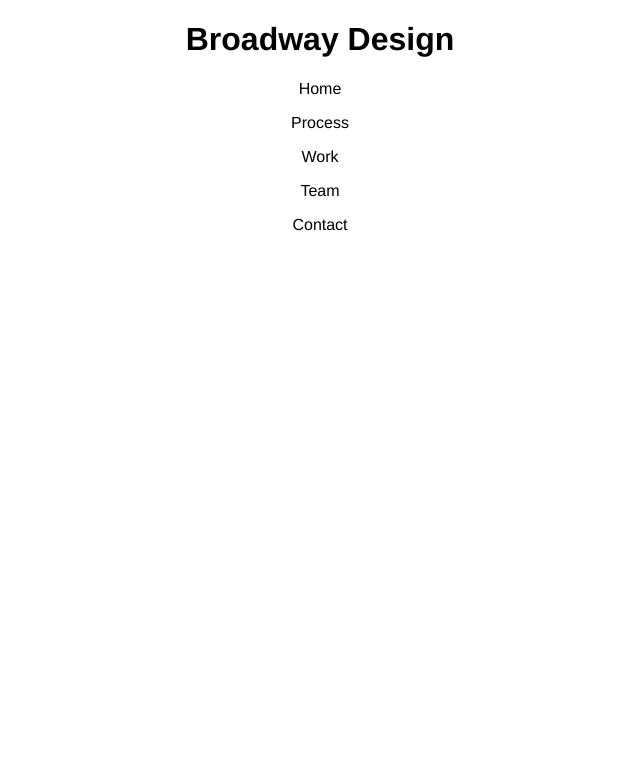
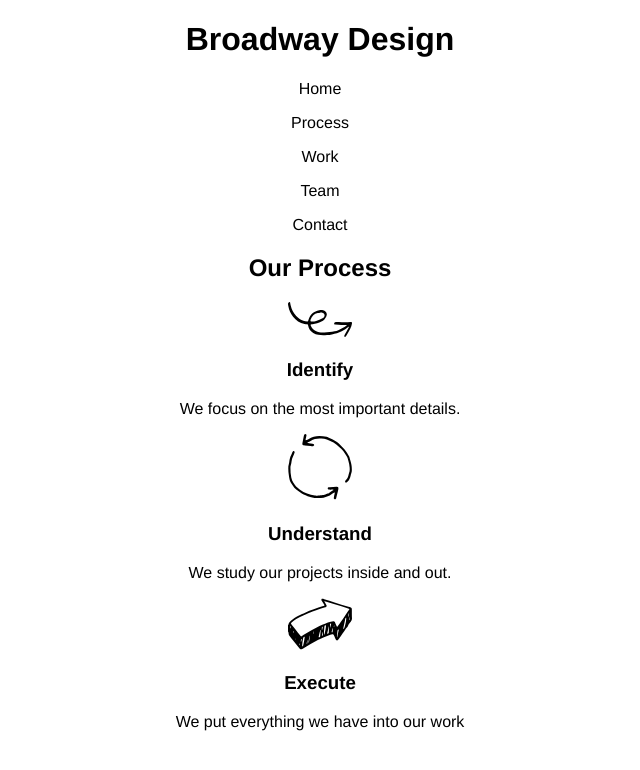
Before and after one commit to ejohnsonb/broadwaydesign, a plain HTML site: page index.html in a window 1280 px wide. Shown: the whole page, without its empty margins (320-960 px from the left). Drawn offline with Linux system fonts and the light colour scheme.

Commit message:
Add process images and text

```diff
--- a/index.html
+++ b/index.html
@@ -6,13 +6,35 @@
     <title>Broadway Design</title>
   </head>
   <body>
+
     <div id="header">
+
       <h1>Broadway Design</h1>
+
       <p><a>Home</a></p>
       <p><a>Process</a></p>
       <p><a>Work</a></p>
       <p><a>Team</a></p>
       <p><a>Contact</a></p>
+
+    </div>
+
+    <div id="process">
+
+      <h2>Our Process</h2>
+
+      <p><img src="resources/images/identify.svg" alt="identify" /></p>
+      <h3>Identify</h3>
+      <p>We focus on the most important details.</p>
+
+      <p><img src="resources/images/understand.svg" alt="understand" /></p>
+      <h3>Understand</h3>
+      <p>We study our projects inside and out.</p>
+
+      <p><img src="resources/images/execute.svg" alt="execute" /></p>
+      <h3>Execute</h3>
+      <p>We put everything we have into our work</p>
+
     </div>
 
 
--- a/resources/css/style.css
+++ b/resources/css/style.css
@@ -1,5 +1,6 @@
 html {
 	font-family: Helvetica;
+	text-align: center
 }
 div#header{
 	text-align: center;
```
